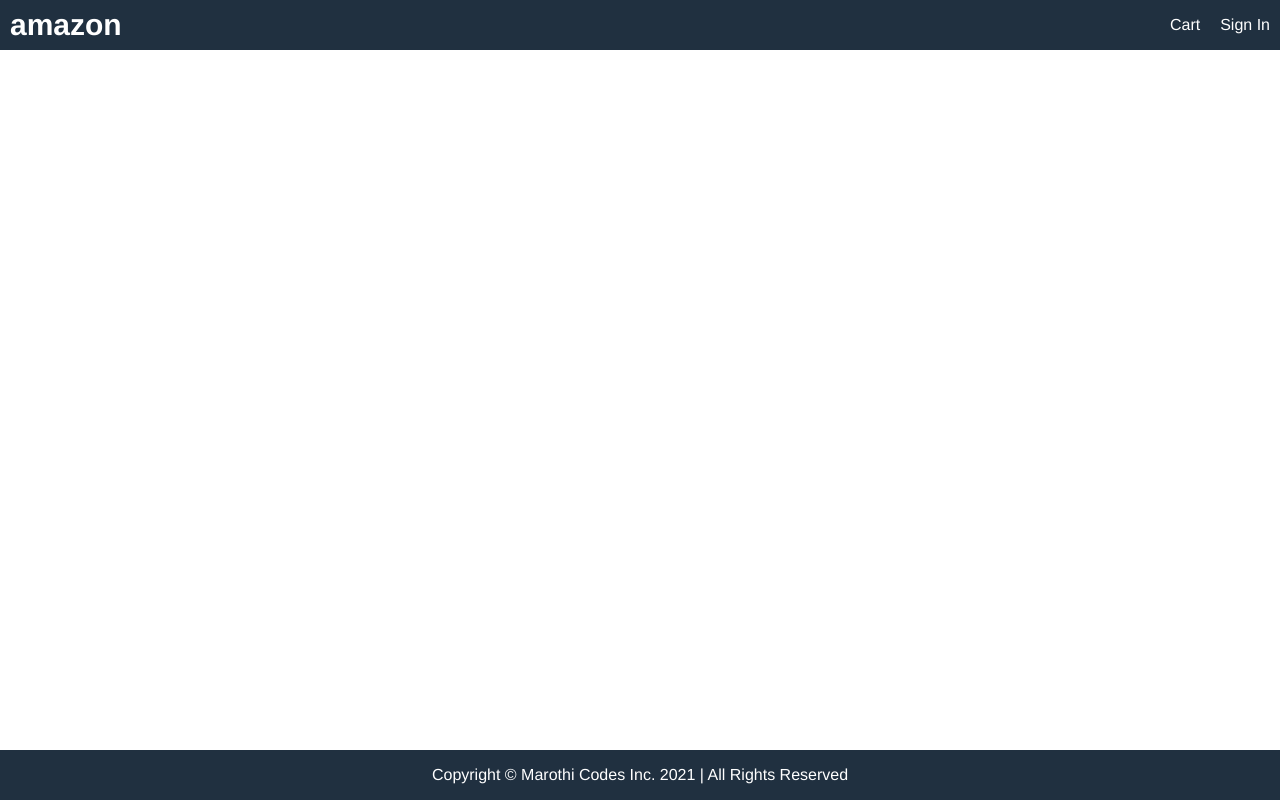
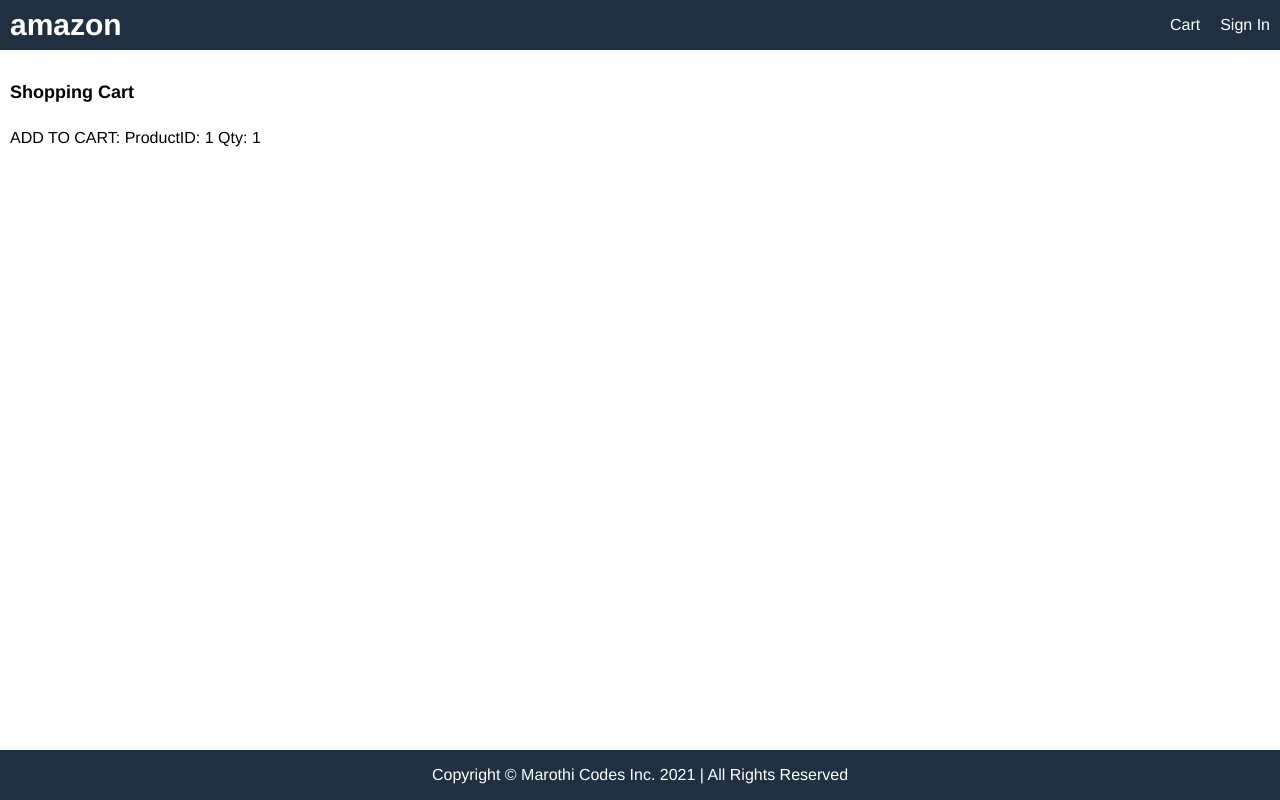
Before and after one commit to marothi-codes/amazon-clone-2-ui, a React (Create React App) app: page /cart/1 in a window 1280 px wide. Built offline with nearby package versions, Linux system fonts and the light colour scheme.

Commit message:
Add to cart function started.

```diff
--- a/package.json
+++ b/package.json
@@ -1,7 +1,7 @@
 {
   "name": "ui",
   "proxy": "http://127.0.0.1:5000",
-  "version": "0.4.0",
+  "version": "0.5.0",
   "private": true,
   "dependencies": {
     "@testing-library/jest-dom": "^5.15.0",
--- a/src/App.js
+++ b/src/App.js
@@ -1,5 +1,6 @@
 import React from "react";
 import { BrowserRouter, Link, Route } from "react-router-dom";
+import CartScreen from "./screens/CartScreen";
 import HomeScreen from "./screens/HomeScreen";
 import ProductDetailsScreen from "./screens/ProductDetailsScreen";
 
@@ -19,6 +20,7 @@
           </div>
         </header>
         <main>
+          <Route path="/cart/:id?" component={CartScreen}></Route>
           <Route path="/product/:id" component={ProductDetailsScreen}></Route>
           <Route path="/" component={HomeScreen} exact></Route>
         </main>
--- /dev/null
+++ b/src/screens/CartScreen.js
@@ -0,0 +1,17 @@
+import React from "react";
+
+export default function CartScreen(props) {
+  const productId = props.match.params.id;
+  const qty = props.location.search
+    ? Number(props.location.search.split("=")[1])
+    : 1;
+
+  return (
+    <div>
+      <h1>Shopping Cart</h1>
+      <p>
+        ADD TO CART: ProductID: {productId} Qty: {qty}
+      </p>
+    </div>
+  );
+}
--- a/src/screens/ProductDetailsScreen.js
+++ b/src/screens/ProductDetailsScreen.js
@@ -1,4 +1,4 @@
-import React, { useEffect } from "react";
+import React, { useEffect, useState } from "react";
 import { useDispatch, useSelector } from "react-redux";
 import { Link } from "react-router-dom";
 import { detailProduct } from "../redux/actions/productActions";
@@ -11,12 +11,17 @@
 export default function ProductDetailsScreen(props) {
   const dispatch = useDispatch();
   const productId = props.match.params.id;
+  const [qty, setQty] = useState(1);
   const productDetails = useSelector((state) => state.productDetails);
   const { loading, error, product } = productDetails;
 
   useEffect(() => {
     dispatch(detailProduct(productId));
   }, [dispatch, productId]);
+
+  const handleAddToCart = () => {
+    props.history.push(`/cart/${productId}?qty=${qty}`);
+  };
 
   return (
     <div>
@@ -60,13 +65,13 @@
                 <ul>
                   <li>
                     <div className="row">
-                      <div>Price</div>
+                      <div>Price:</div>
                       <div className="price">R{product.price}</div>
                     </div>
                   </li>
                   <li>
                     <div className="row">
-                      <div>Status</div>
+                      <div>Status:</div>
                       <div>
                         {product.countInStock > 0 ? (
                           <span className="success">Available</span>
@@ -76,9 +81,40 @@
                       </div>
                     </div>
                   </li>
-                  <li>
-                    <button className="primary block">Add to Cart</button>
-                  </li>
+                  {product.countInStock > 0 && (
+                    <>
+                      <li>
+                        <div className="row">
+                          <div className="row">
+                            <div>Qty:</div>
+                            <div>
+                              <select
+                                value={qty}
+                                onChange={(e) => setQty(e.target.value)}
+                                style={{ float: "right!important" }}
+                              >
+                                {[...Array(product.countInStock).keys()].map(
+                                  (x) => (
+                                    <option key={x + 1} value={x + 1}>
+                                      {x + 1}
+                                    </option>
+                                  )
+                                )}
+                              </select>
+                            </div>
+                          </div>
+                        </div>
+                      </li>
+                      <li>
+                        <button
+                          onClick={handleAddToCart}
+                          className="primary block"
+                        >
+                          Add to Cart
+                        </button>
+                      </li>
+                    </>
+                  )}
                 </ul>
               </div>
             </div>
```
